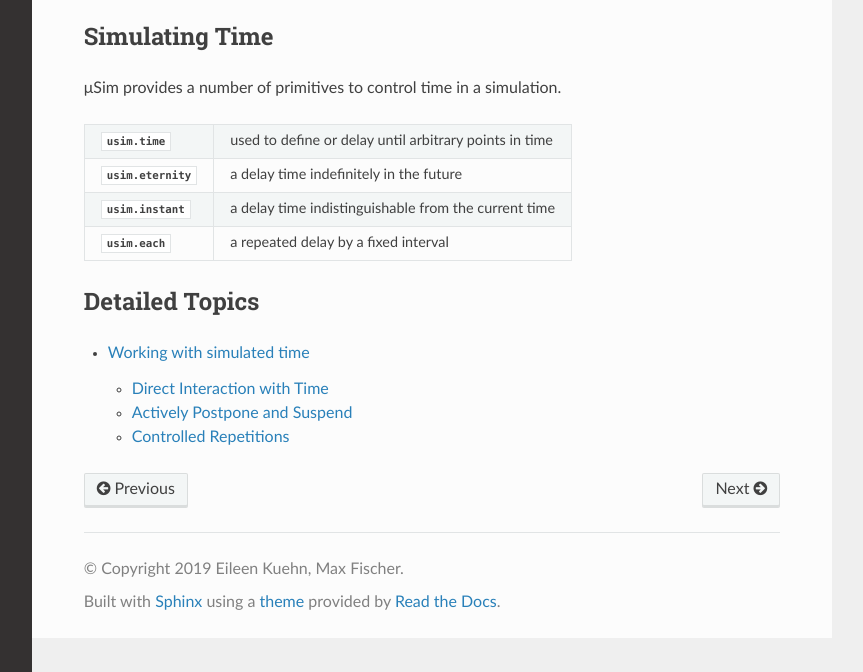
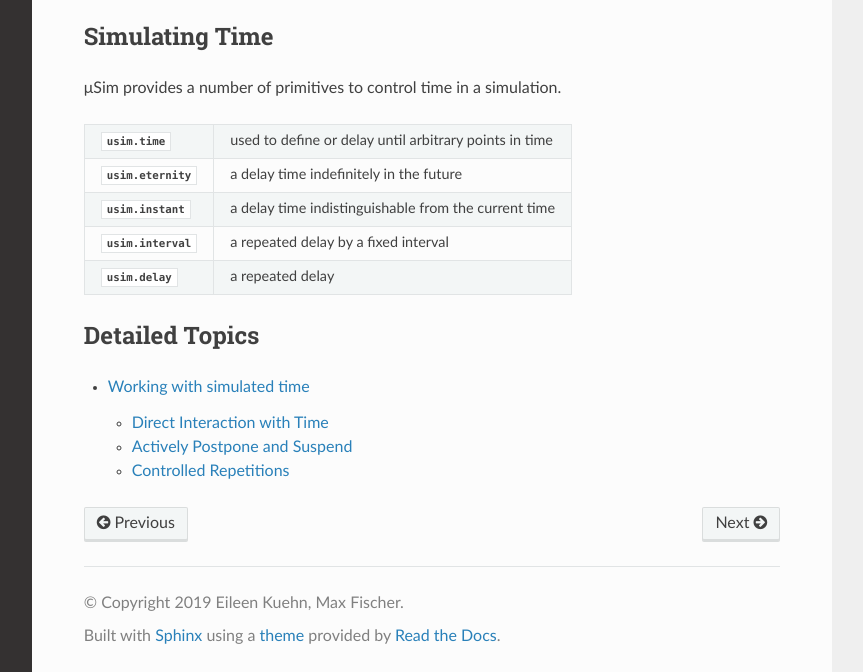
Before and after one commit to MaineKuehn/usim, a Sphinx documentation site: the page built from docs/source/api/overview.rst, in a window 1280 px wide and 1090 px high, cut to the strip 418-1090 px from the top of the window. Shown: the whole strip, without its empty margins (268-1131 px from the left). Built offline with Sphinx 7.4.7 and the Read the Docs theme 2.0.0, drawn with Linux system fonts in a browser that asks for light colours; formulas are drawn with MathJax 3.

Commit message:
adapted documentation to include interval and delay instead of each

```diff
--- a/README.rst
+++ b/README.rst
@@ -9,10 +9,10 @@ Using the ``async``/``await`` capabilities of Python3,
 
 .. code:: python3
 
-   >>> from usim import each, run
+   >>> from usim import delay, run
    >>>
    >>> async def metronome(period: float, sound: str):
-   ...     async for now in each(delay=period):
+   ...     async for now in delay(value=period):
    ...         print(sound, '@', now)
    ...
    >>> run(metronome(period=1, sound='tick'), metronome(period=2, sound='TOCK'), till=5)
--- a/docs/index.rst
+++ b/docs/index.rst
@@ -27,10 +27,10 @@ no matter if they are small and simple, or large and complex.
 
 .. code:: python3
 
-   >>> from usim import each, run
+   >>> from usim import delay, run
    >>>
    >>> async def metronome(period: float, sound: str):
-   ...     async for now in each(delay=period):
+   ...     async for now in delay(value=period):
    ...         print(sound, '@', now)
    ...
    >>> run(metronome(period=1, sound='tick'), metronome(period=2, sound='TOCK'), till=5)
--- a/docs/source/api/overview.rst
+++ b/docs/source/api/overview.rst
@@ -21,7 +21,8 @@ Simulating Time
 :py:data:`usim.time`     used to define or delay until arbitrary points in time
 :py:data:`usim.eternity` a delay time indefinitely in the future
 :py:data:`usim.instant`  a delay time indistinguishable from the current time
-:py:data:`usim.each`     a repeated delay by a fixed interval
+:py:data:`usim.interval` a repeated delay by a fixed interval
+:py:data:`usim.delay`    a repeated delay
 ======================== ======================================================
 
 Detailed Topics
--- a/usim/__about__.py
+++ b/usim/__about__.py
@@ -10,10 +10,10 @@ Using the ``async``/``await`` capabilities of Python3,
 
 .. code:: python3
 
-   >>> from usim import each, run
+   >>> from usim import delay, run
    >>>
    >>> async def metronome(period: float, sound: str):
-   ...     async for now in each(delay=period):
+   ...     async for now in delay(value=period):
    ...         print(sound, '@', now)
    ...
    >>> run(metronome(period=1, sound='tick'), metronome(period=2, sound='TOCK'), till=5)
```
Also changed, not shown: docs/source/api/timing.rst (+6 -2 lines).
